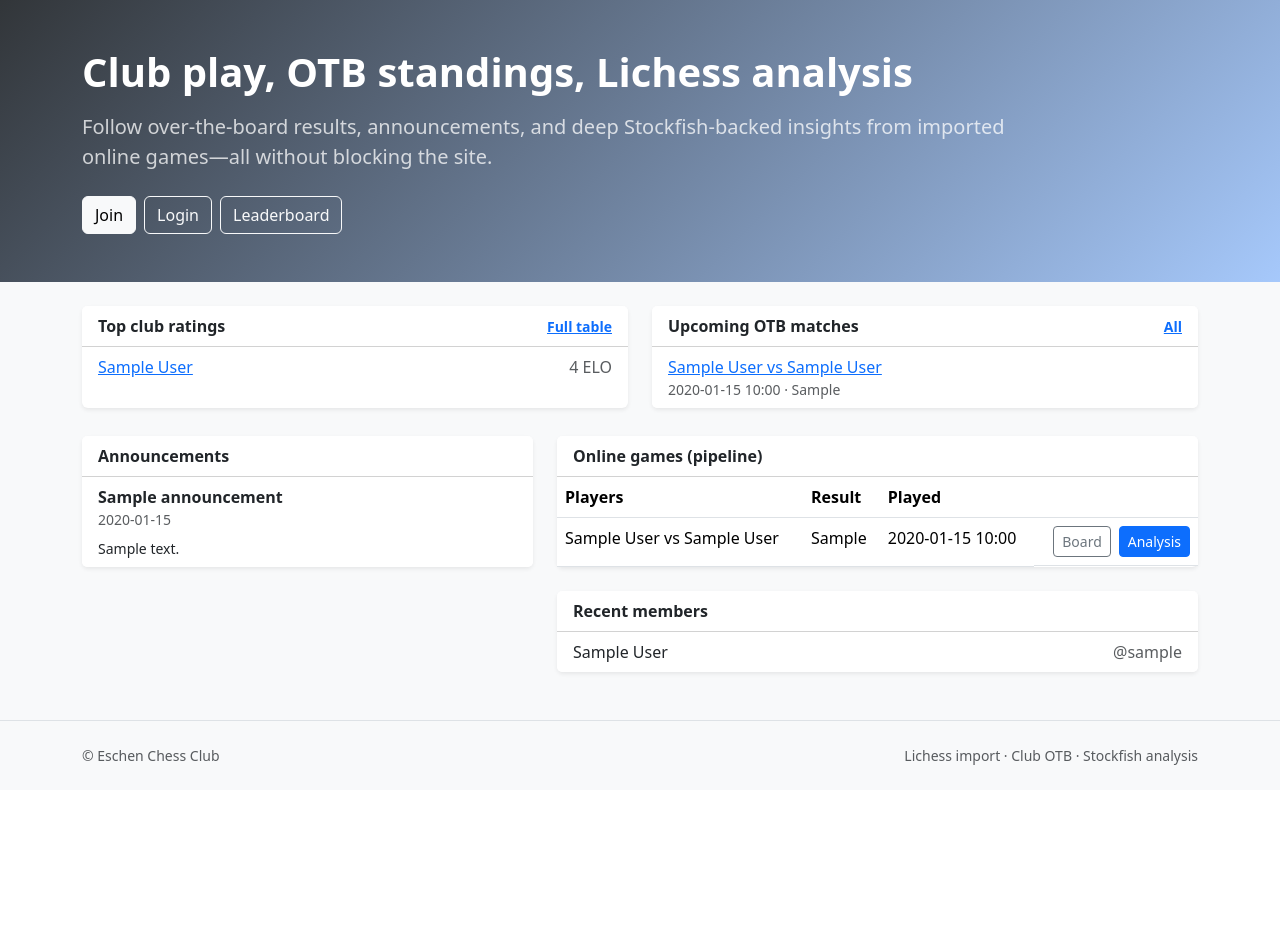
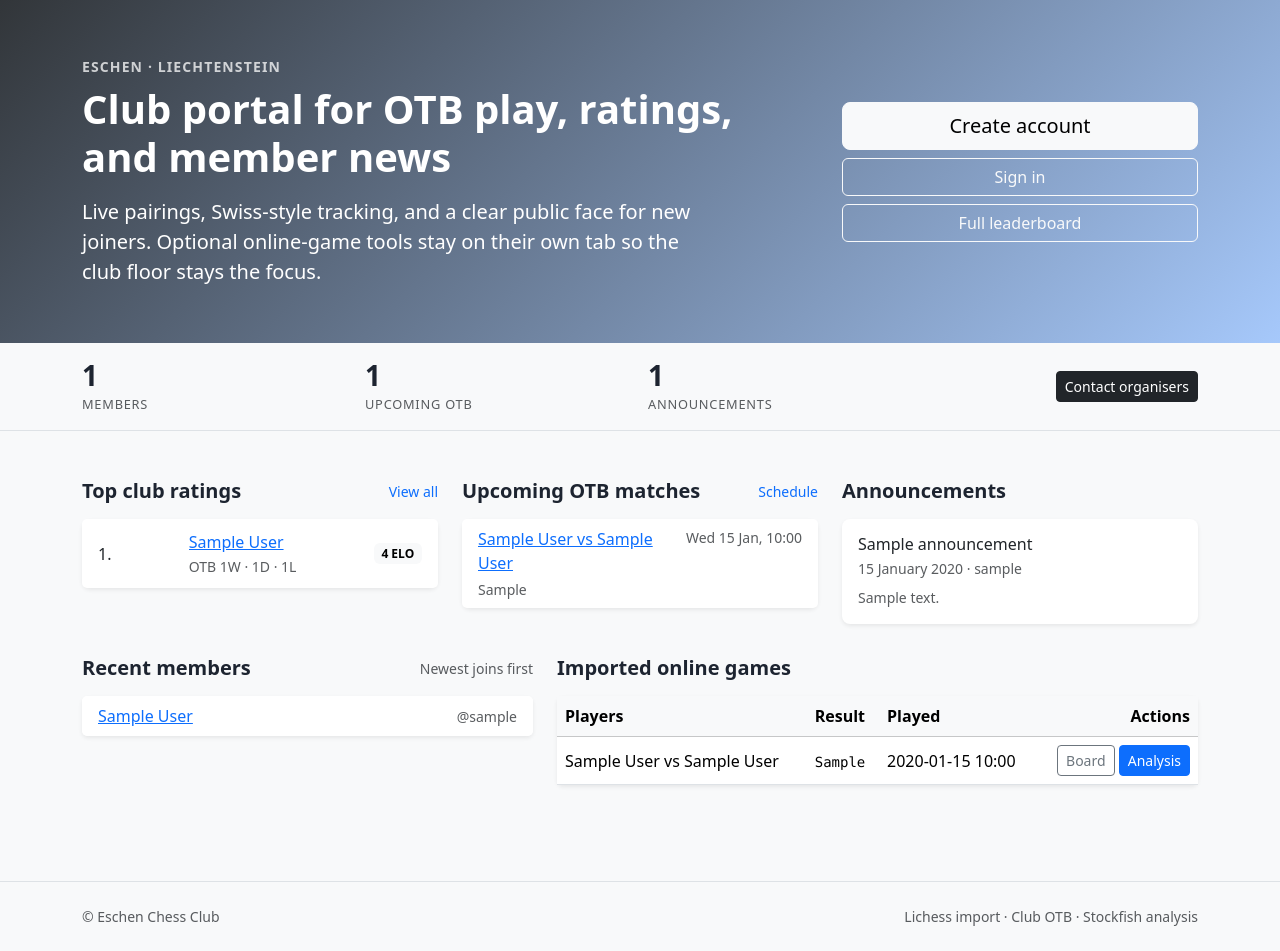
Before and after one commit to Amani-ojo/-Chess-Club, a Django app: page / in a window 1280 px wide. Shown: the part 56-1007 px from the top of the page. Before the commit the page ends 821 px from the top, so only its background shows below. Run offline with Django 5.2, Linux system fonts and the light colour scheme; tables that the repository leaves empty hold one stand-in row (values such as "Sample post"); parts of the project's set-up code (start-up, migrations or seed data) failed here and were passed over.

Commit message:
feat: richer demo seed, professional home layout, purge-demo flag

```diff
--- a/club/views.py
+++ b/club/views.py
@@ -20,11 +20,20 @@ from .services.dashboard_metrics import build_dashboard_metrics, member_games_fo
 
 def home(request):
     now = timezone.now()
-    top_players = Member.objects.order_by('-elo_rating')[:5]
-    upcoming_matches = Match.objects.filter(status=Match.STATUS_SCHEDULED).order_by('scheduled_at')[:10]
-    announcements = Announcement.objects.filter(published_at__lte=now).order_by('-published_at')[:8]
-    members = Member.objects.all()[:10]
-    recent_games = Game.objects.select_related('player_white', 'player_black')[:10]
+    top_players = Member.objects.order_by('-elo_rating', '-wins')[:5]
+    upcoming_matches = Match.objects.filter(status=Match.STATUS_SCHEDULED).select_related(
+        'white_player', 'black_player'
+    ).order_by('scheduled_at')[:8]
+    announcements = Announcement.objects.filter(published_at__lte=now).select_related('author').order_by(
+        '-published_at'
+    )[:6]
+    recent_members = Member.objects.order_by('-pk')[:12]
+    recent_games = Game.objects.select_related('player_white', 'player_black')[:8]
+    home_stats = {
+        'member_total': Member.objects.count(),
+        'upcoming_total': Match.objects.filter(status=Match.STATUS_SCHEDULED).count(),
+        'announcement_total': Announcement.objects.filter(published_at__lte=now).count(),
+    }
     return render(
         request,
         'club/home.html',
@@ -32,8 +41,9 @@ def home(request):
             'top_players': top_players,
             'upcoming_matches': upcoming_matches,
             'announcements': announcements,
-            'members': members,
+            'recent_members': recent_members,
             'recent_games': recent_games,
+            'home_stats': home_stats,
         },
     )
 
--- a/static/css/style.css
+++ b/static/css/style.css
@@ -11,3 +11,51 @@ main {
 .table-rank-col {
     width: 4rem;
 }
+
+.letter-spacing {
+    letter-spacing: 0.08em;
+}
+
+.home-stat-row {
+    --bs-gutter-y: 0.75rem;
+}
+
+.home-stat {
+    display: flex;
+    flex-direction: column;
+    gap: 0.15rem;
+}
+
+.home-stat-value {
+    font-size: 1.75rem;
+    font-weight: 600;
+    line-height: 1.2;
+    color: var(--bs-heading-color);
+}
+
+.home-stat-label {
+    font-size: 0.8rem;
+    text-transform: uppercase;
+    letter-spacing: 0.06em;
+    color: var(--bs-secondary-color);
+}
+
+.home-section .card {
+    border-radius: 0.5rem;
+}
+
+.home-rank-list .list-group-item {
+    padding-top: 0.65rem;
+    padding-bottom: 0.65rem;
+}
+
+.home-announcements .home-announcement-item:last-child {
+    border-bottom: 0 !important;
+}
+
+@media (min-width: 992px) {
+    .home-announcements {
+        max-height: 28rem;
+        overflow-y: auto;
+    }
+}
--- a/templates/club/home.html
+++ b/templates/club/home.html
@@ -3,125 +3,195 @@
 {% block title %}Eschen Chess Club{% endblock %}
 
 {% block content %}
-<div class="hero-muted text-white py-5 mb-4">
-    <div class="container">
-        <h1 class="display-6 fw-semibold mb-3">Club play, OTB standings, Lichess analysis</h1>
-        <p class="lead mb-0 col-lg-10 opacity-75">
-            Follow over-the-board results, announcements, and deep Stockfish-backed insights from imported online games—all without blocking the site.
+<div class="hero-muted text-white py-5 mb-0">
+    <div class="container py-lg-2">
+        <div class="row align-items-center">
+            <div class="col-lg-8">
+                <p class="text-uppercase small fw-semibold letter-spacing mb-2 opacity-75">Eschen · Liechtenstein</p>
+                <h1 class="display-6 fw-semibold mb-3">Club portal for OTB play, ratings, and member news</h1>
+                <p class="lead mb-0 opacity-90 col-xl-10">
+                    Live pairings, Swiss-style tracking, and a clear public face for new joiners. Optional online-game
+                    tools stay on their own tab so the club floor stays the focus.
                 </p>
-        <div class="mt-4 d-flex flex-wrap gap-2">
+            </div>
+            <div class="col-lg-4 mt-4 mt-lg-0">
+                <div class="d-flex flex-column gap-2">
                     {% if user.is_authenticated %}
-                <a class="btn btn-light" href="{% url 'club:dashboard' %}">Open my dashboard</a>
+                        <a class="btn btn-light btn-lg" href="{% url 'club:dashboard' %}">My dashboard</a>
                     {% else %}
-                <a class="btn btn-light" href="{% url 'club:register' %}">Join</a>
-                <a class="btn btn-outline-light" href="{% url 'club:login' %}">Login</a>
+                        <a class="btn btn-light btn-lg" href="{% url 'club:register' %}">Create account</a>
+                        <a class="btn btn-outline-light" href="{% url 'club:login' %}">Sign in</a>
                     {% endif %}
-            <a class="btn btn-outline-light" href="{% url 'club:leaderboard' %}">Leaderboard</a>
+                    <a class="btn btn-outline-light" href="{% url 'club:leaderboard' %}">Full leaderboard</a>
+                </div>
+            </div>
         </div>
     </div>
 </div>
 
+<div class="bg-body-tertiary border-bottom py-3">
     <div class="container">
-    <div class="row g-4">
-        <div class="col-lg-6">
-            <div class="card border-0 shadow-sm h-100">
-                <div class="card-header bg-white fw-semibold d-flex justify-content-between align-items-center">
-                    Top club ratings
-                    <a class="small" href="{% url 'club:leaderboard' %}">Full table</a>
+        <div class="row g-3 text-center text-md-start home-stat-row" role="region" aria-label="Club summary">
+            <div class="col-6 col-md-3">
+                <div class="home-stat">
+                    <span class="home-stat-value">{{ home_stats.member_total }}</span>
+                    <span class="home-stat-label">Members</span>
                 </div>
-                <ul class="list-group list-group-flush">
+            </div>
+            <div class="col-6 col-md-3">
+                <div class="home-stat">
+                    <span class="home-stat-value">{{ home_stats.upcoming_total }}</span>
+                    <span class="home-stat-label">Upcoming OTB</span>
+                </div>
+            </div>
+            <div class="col-6 col-md-3">
+                <div class="home-stat">
+                    <span class="home-stat-value">{{ home_stats.announcement_total }}</span>
+                    <span class="home-stat-label">Announcements</span>
+                </div>
+            </div>
+            <div class="col-6 col-md-3 d-flex align-items-center justify-content-md-end">
+                <a class="btn btn-sm btn-dark" href="{% url 'club:about' %}">Contact organisers</a>
+            </div>
+        </div>
+    </div>
+</div>
+
+<div class="container py-5">
+    <div class="row g-4 mb-2">
+        <div class="col-lg-4">
+            <section class="home-section h-100" aria-labelledby="home-top-ratings">
+                <div class="d-flex align-items-center justify-content-between mb-3">
+                    <h2 id="home-top-ratings" class="h5 mb-0 fw-semibold">Top club ratings</h2>
+                    <a class="small text-decoration-none" href="{% url 'club:leaderboard' %}">View all</a>
+                </div>
+                <div class="card border-0 shadow-sm">
+                    <ol class="list-group list-group-flush list-group-numbered mb-0 home-rank-list">
                         {% for m in top_players %}
-                    <li class="list-group-item d-flex justify-content-between align-items-center">
-                        <a href="{% url 'club:member_detail' m.pk %}">{{ m.display_name }}</a>
-                        <span class="text-muted">{{ m.elo_rating|floatformat:0 }} ELO</span>
+                            <li class="list-group-item d-flex justify-content-between align-items-center gap-2">
+                                <div class="min-w-0">
+                                    <a class="fw-medium text-truncate d-block" href="{% url 'club:member_detail' m.pk %}">{{ m.display_name }}</a>
+                                    <span class="small text-muted">OTB {{ m.wins }}W · {{ m.draws }}D · {{ m.losses }}L</span>
+                                </div>
+                                <span class="badge text-bg-light text-nowrap">{{ m.elo_rating|floatformat:0 }} ELO</span>
                             </li>
                         {% empty %}
-                    <li class="list-group-item text-muted">No OTB-rated members yet.</li>
+                            <li class="list-group-item text-muted">No rated members yet. Add members and completed matches in admin, or run <code class="small">python manage.py create_sample_data</code>.</li>
+                        {% endfor %}
+                    </ol>
+                </div>
+            </section>
+        </div>
+
+        <div class="col-lg-4">
+            <section class="home-section h-100" aria-labelledby="home-upcoming">
+                <div class="d-flex align-items-center justify-content-between mb-3">
+                    <h2 id="home-upcoming" class="h5 mb-0 fw-semibold">Upcoming OTB matches</h2>
+                    <a class="small text-decoration-none" href="{% url 'club:matches' %}?tab=upcoming">Schedule</a>
+                </div>
+                <div class="card border-0 shadow-sm">
+                    <ul class="list-group list-group-flush mb-0">
+                        {% for mt in upcoming_matches %}
+                            <li class="list-group-item">
+                                <div class="d-flex justify-content-between gap-2">
+                                    <a class="fw-medium" href="{% url 'club:match_detail' mt.pk %}">{{ mt.white_player }} vs {{ mt.black_player }}</a>
+                                    <time class="small text-muted text-nowrap" datetime="{{ mt.scheduled_at|date:'c' }}">{{ mt.scheduled_at|date:'D d M, H:i' }}</time>
+                                </div>
+                                {% if mt.venue %}<div class="small text-muted mt-1">{{ mt.venue }}</div>{% endif %}
+                            </li>
+                        {% empty %}
+                            <li class="list-group-item text-muted">Nothing on the calendar. Organisers can schedule matches in the admin.</li>
                         {% endfor %}
                     </ul>
                 </div>
+            </section>
         </div>
-        <div class="col-lg-6">
-            <div class="card border-0 shadow-sm h-100">
-                <div class="card-header bg-white fw-semibold d-flex justify-content-between align-items-center">
-                    Upcoming OTB matches
-                    <a class="small" href="{% url 'club:matches' %}?tab=upcoming">All</a>
+
+        <div class="col-lg-4">
+            <section class="home-section h-100" aria-labelledby="home-announcements">
+                <div class="d-flex align-items-center justify-content-between mb-3">
+                    <h2 id="home-announcements" class="h5 mb-0 fw-semibold">Announcements</h2>
                 </div>
-                <ul class="list-group list-group-flush">
-                    {% for mt in upcoming_matches %}
-                    <li class="list-group-item">
-                        <a href="{% url 'club:match_detail' mt.pk %}">{{ mt.white_player }} vs {{ mt.black_player }}</a>
-                        <div class="small text-muted">{{ mt.scheduled_at|date:'Y-m-d H:i' }}{% if mt.venue %} · {{ mt.venue }}{% endif %}</div>
-                    </li>
+                <div class="card border-0 shadow-sm home-announcements">
+                    {% for ann in announcements %}
+                        <article class="border-bottom px-3 py-3 home-announcement-item">
+                            <h3 class="h6 mb-1">{{ ann.title }}</h3>
+                            <p class="small text-muted mb-2">
+                                <time datetime="{{ ann.published_at|date:'c' }}">{{ ann.published_at|date:'j F Y' }}</time>
+                                {% if ann.author %} · {{ ann.author.get_username }}{% endif %}
+                            </p>
+                            <p class="small mb-0 text-body-secondary">{{ ann.body|truncatechars:200 }}</p>
+                        </article>
                     {% empty %}
-                    <li class="list-group-item text-muted">No scheduled matches.</li>
+                        <div class="p-3 text-muted">No announcements yet.</div>
                     {% endfor %}
-                </ul>
                 </div>
+            </section>
         </div>
     </div>
 
     <div class="row g-4 mt-1">
         <div class="col-lg-5">
+            <section aria-labelledby="home-members">
+                <div class="d-flex align-items-center justify-content-between mb-3">
+                    <h2 id="home-members" class="h5 mb-0 fw-semibold">Recent members</h2>
+                    <span class="small text-muted">Newest joins first</span>
+                </div>
                 <div class="card border-0 shadow-sm">
-                <div class="card-header bg-white fw-semibold">Announcements</div>
-                <div class="list-group list-group-flush">
-                    {% for ann in announcements %}
-                    <div class="list-group-item">
-                        <div class="fw-semibold">{{ ann.title }}</div>
-                        <div class="small text-muted mb-2">{{ ann.published_at|date:'Y-m-d' }}</div>
-                        <p class="mb-0 small">{{ ann.body|truncatechars:280 }}</p>
+                    <ul class="list-group list-group-flush mb-0">
+                        {% for member in recent_members %}
+                            <li class="list-group-item d-flex justify-content-between align-items-center">
+                                <a href="{% url 'club:member_detail' member.pk %}">{{ member.display_name }}</a>
+                                <span class="small text-muted text-truncate ms-2" style="max-width: 9rem;">@{{ member.lichess_username|default:"—" }}</span>
+                            </li>
+                        {% empty %}
+                            <li class="list-group-item text-muted">No members in the directory.</li>
+                        {% endfor %}
+                    </ul>
                 </div>
-                    {% empty %}
-                    <div class="list-group-item text-muted">No announcements posted.</div>
-                    {% endfor %}
+            </section>
         </div>
+
+        <div class="col-lg-7">
+            <section aria-labelledby="home-pipeline">
+                <div class="d-flex flex-wrap align-items-center justify-content-between gap-2 mb-3">
+                    <h2 id="home-pipeline" class="h5 mb-0 fw-semibold">Imported online games</h2>
+                    {% if user.is_authenticated %}
+                        <a class="btn btn-sm btn-outline-primary" href="{% url 'club:dashboard' %}">Import from dashboard</a>
+                    {% endif %}
                 </div>
-        </div>
-        <div class="col-lg-7">
-            <div class="card border-0 shadow-sm mb-4">
-                <div class="card-header bg-white fw-semibold">Online games (pipeline)</div>
+                <div class="card border-0 shadow-sm">
                     <div class="table-responsive">
-                    <table class="table mb-0">
-                        <thead>
+                        <table class="table table-hover align-middle mb-0">
+                            <thead class="table-light">
                                 <tr>
-                                <th>Players</th>
-                                <th>Result</th>
-                                <th>Played</th>
-                                <th></th>
+                                    <th scope="col">Players</th>
+                                    <th scope="col">Result</th>
+                                    <th scope="col">Played</th>
+                                    <th scope="col" class="text-end">Actions</th>
                                 </tr>
                             </thead>
                             <tbody>
                                 {% for game in recent_games %}
                                     <tr>
                                         <td>{{ game.player_white }} vs {{ game.player_black }}</td>
-                                <td>{{ game.result }}</td>
-                                <td>{{ game.played_at|date:'Y-m-d H:i' }}</td>
-                                <td class="d-flex gap-2 flex-wrap justify-content-end">
+                                        <td><span class="font-monospace small">{{ game.result }}</span></td>
+                                        <td><time datetime="{{ game.played_at|date:'c' }}">{{ game.played_at|date:'Y-m-d H:i' }}</time></td>
+                                        <td class="text-end">
                                             <a href="{% url 'ai_pipeline:game_embed' game.lichess_game_id|default:game.pk %}" class="btn btn-sm btn-outline-secondary">Board</a>
                                             <a href="{% url 'ai_pipeline:game_analysis' game.lichess_game_id|default:game.pk %}" class="btn btn-sm btn-primary">Analysis</a>
                                         </td>
                                     </tr>
                                 {% empty %}
-                            <tr><td colspan="4" class="text-muted">Import games from your dashboard.</td></tr>
+                                    <tr>
+                                        <td colspan="4" class="text-muted p-4">No imported games yet. Authenticated members can pull games from Lichess on the dashboard.</td>
+                                    </tr>
                                 {% endfor %}
                             </tbody>
                         </table>
                     </div>
                 </div>
-            <div class="card border-0 shadow-sm">
-                <div class="card-header bg-white fw-semibold">Recent members</div>
-                <div class="list-group list-group-flush">
-                    {% for member in members %}
-                    <a href="{% url 'club:member_detail' member.pk %}" class="list-group-item list-group-item-action d-flex justify-content-between">
-                        <span>{{ member.display_name }}</span>
-                        <span class="text-muted">@{{ member.lichess_username|default:"—" }}</span>
-                    </a>
-                    {% empty %}
-                    <div class="list-group-item text-muted">No members listed.</div>
-                    {% endfor %}
-                </div>
-            </div>
+            </section>
         </div>
     </div>
 </div>
```
Also changed, not shown: club/management/commands/create_sample_data.py (+170 -61 lines), README.md. Lines whose indentation alone changed are shown as unchanged.
